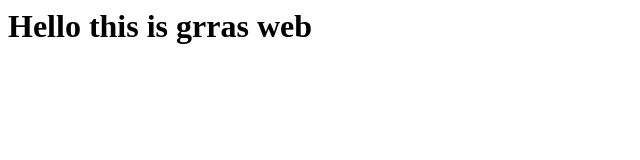
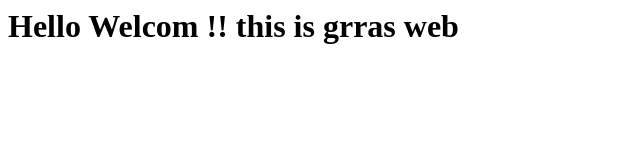
Before and after one commit to Rohitchy926/grras_web, a plain HTML site: page index.html in a window 1280 px wide. Shown: the whole page, without its empty margins (0-640 px from the left). Drawn offline with Linux system fonts and the light colour scheme.

Commit message:
Update index.html

```diff
--- a/index.html
+++ b/index.html
@@ -1 +1 @@
-<h1> Hello this is grras web </h1>
+<h1> Hello Welcom !! this is grras web </h1>
```
